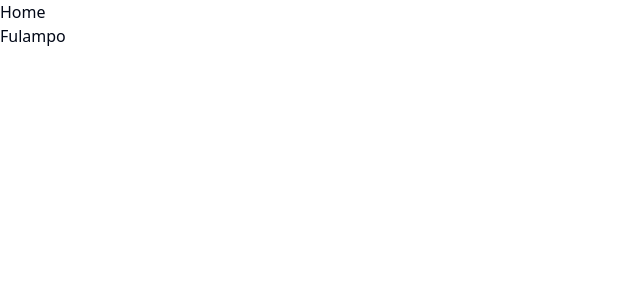
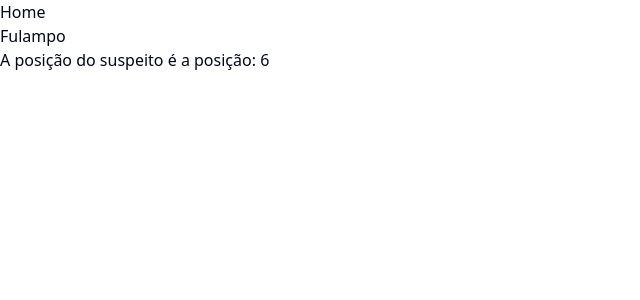
Before and after one commit to Hzimr/TesteBytes, a React (Vite) app: page / in a window 1280 px wide. Shown: the top 300 px of the page, without its empty margins (0-640 px from the left). Built offline with nearby package versions, Linux system fonts and the light colour scheme.

Commit message:
feat: binnarySearch in home

```diff
--- a/src/pages/app/home.tsx
+++ b/src/pages/app/home.tsx
@@ -2,11 +2,40 @@ import { Helmet } from 'react-helmet-async'
 import { Link } from 'react-router-dom'
 
 export function Home() {
+  const numberOfBallots = [1, 2, 3, 4, 5, 6, 7, 8, 9, 10, 11, 12]
+
+  function binarySearch(array: number[], x: number) {
+    // eslint-disable-next-line prefer-const
+    let start = 0
+    let end = array.length - 1
+
+    while (start <= end) {
+      // eslint-disable-next-line prefer-const
+      let mid = Math.floor((start + end) / 2)
+
+      if (array[mid] === x) {
+        return mid
+      } else if (array[mid] < x) {
+        start = mid + 1
+      } else {
+        end = mid - 1
+      }
+    }
+
+    return false
+  }
+
   return (
-    <div>
+    <div
+      className="flex flex-col
+    "
+    >
       <Helmet title="Home" />
       <h1>Home</h1>
       <Link to="/fulampo">Fulampo</Link>
+      <span>
+        A posição do suspeito é a posição: {binarySearch(numberOfBallots, 7)}
+      </span>
     </div>
   )
 }
```
